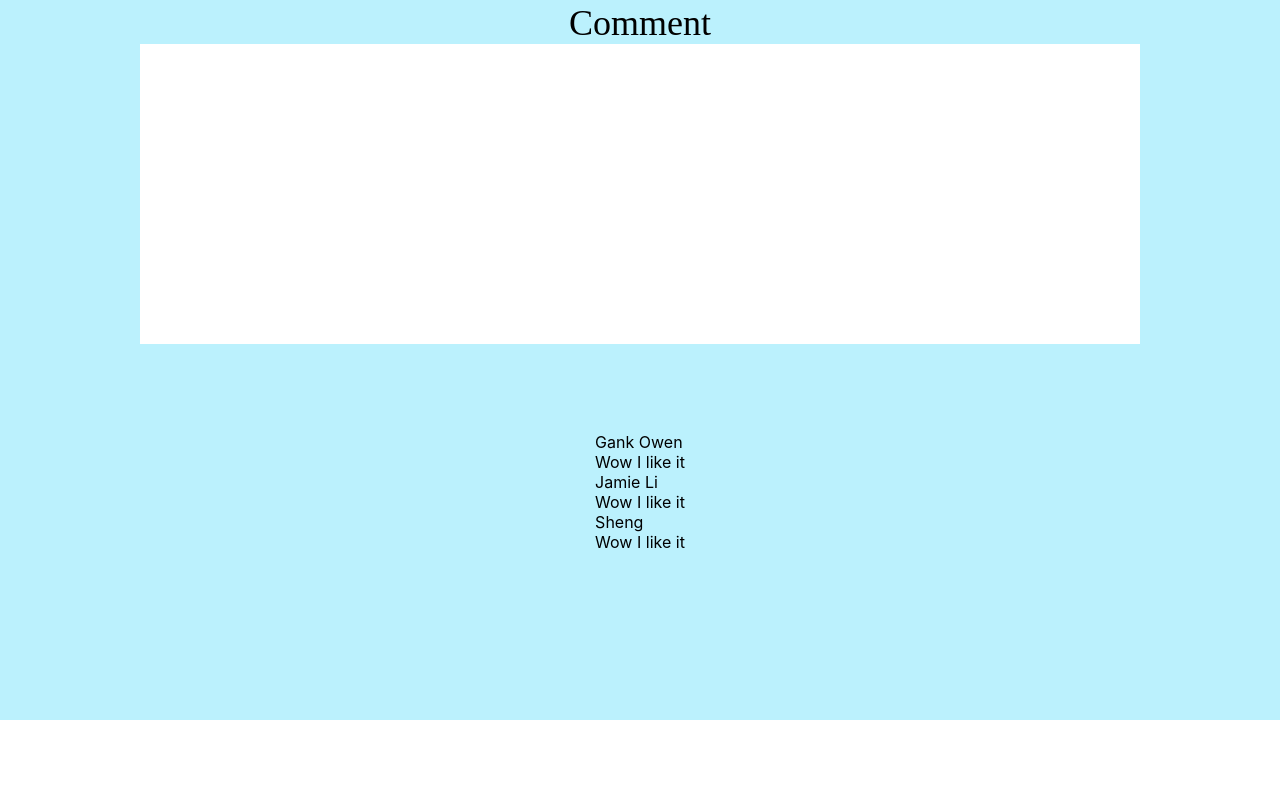
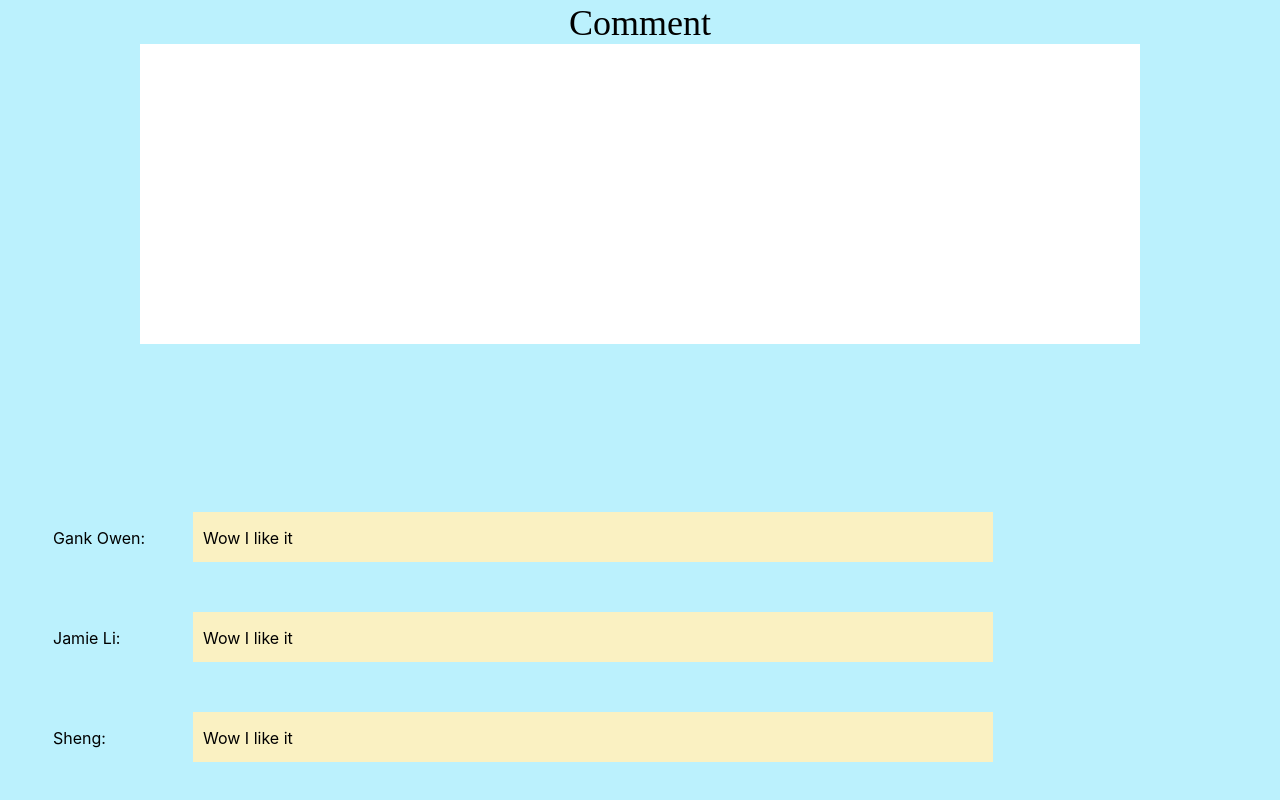
Before and after one commit to chixincheng/Ezmaker, a React (Create React App) app in the folder Frontend/my-app/: page /comic/detail in a window 1280 px wide. Shown: the part 1236-2036 px from the top of the page. Before the commit the page ends 1956 px from the top, so only its background shows below. Built offline with nearby package versions, Linux system fonts and the light colour scheme.

Commit message:
detail page done

```diff
--- a/Frontend/my-app/src/Pages/ComicDetailPage.js
+++ b/Frontend/my-app/src/Pages/ComicDetailPage.js
@@ -72,21 +72,27 @@ commentArr[2].push("Sheng", "Wow I like it")
 
 var commentAuthorNameStyle = {
     fontSize: 16,
-    marginLef: "15px"
+    marginLeft: "5px",
+    height: "50px",
+    width: "100px",
+    justifyContent: "center"
 };
 var commentStyle = {
     fontSize: 16,
-    marginLef: "15px"
+    height: "50px",
+    width: "800px",
+    background: "rgba(250, 241, 194, 1)",
+    marginLeft: "40px"
 };
 let commentList = <List>
     {
         commentArr.map((text,index)=>(
-            <div>
+            <div style={{display: "flex", paddingBottom: "50px"}}>
                 <div style={commentAuthorNameStyle}>
-                    {text[0]}
+                    <p>{text[0]}:</p>
                 </div>
                 <div style={commentStyle}>
-                    {text[1]}
+                    <p style={{paddingLeft: "10px"}}>{text[1]}</p>
                 </div>
             </div>
         ))
@@ -112,10 +118,10 @@ const ComicDetailPage = () => {
             <div style={{display: "flex", flexDirection: "column", alignItems: "center", background: "rgba(187,241,253,255)", padding: "5rem 3rem 5rem 3rem"}}>
                 <div style={commentTitle}>Comment</div>
                 <div style={{height:"300px", width:"1000px", background : "white"}}></div>
-                <div style={commendSentStyle} onClick={addComment}></div>
-                <div style={{display: "flex", background: "rgba(187,241,253,255)", padding: "5rem 3rem 5rem 3rem"}}>
-                    {commentList}
-                </div>
+            </div>
+            <div style={commendSentStyle} onClick={addComment}></div>
+            <div style={{display: "flex", background: "rgba(187,241,253,255)", padding: "5rem 3rem 5rem 3rem"}}>
+                {commentList}
             </div>
         </div>
     );
```
